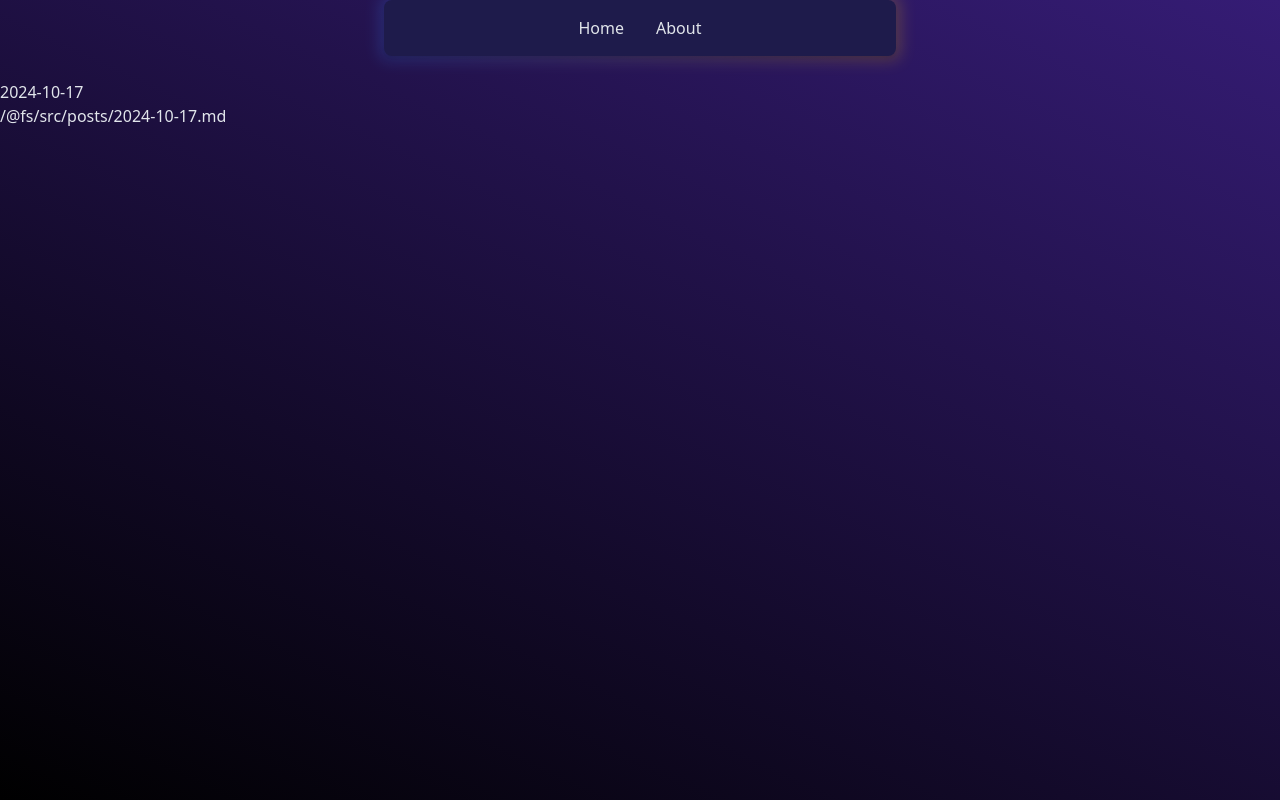
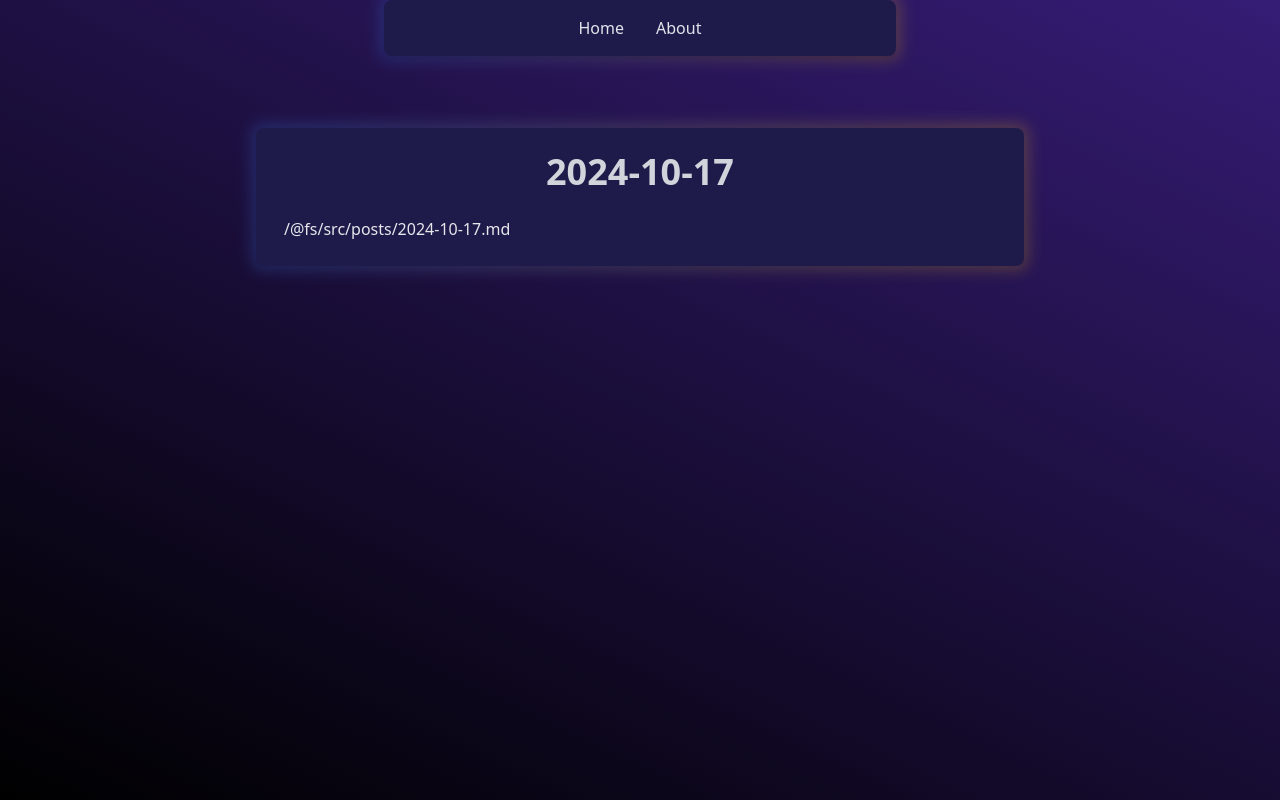
Before and after one commit to JimzSnowby/snowby-blog, a React (Vite) app: page /article/1 in a window 1280 px wide. Built offline with nearby package versions, Linux system fonts and the light colour scheme.

Commit message:
Final adjustments to style

```diff
--- a/src/components/LinkedInProfile.jsx
+++ b/src/components/LinkedInProfile.jsx
@@ -1,27 +1,23 @@
-import React from 'react';
+import { Link } from "react-router-dom";
 
 function LinkedInProfile() {
   return (
-    <div
-      className="fixed md:right-4 md:top-32 top-16 left-0 right-0 mx-auto md:mx-0 w-full md:w-60 group z-30"
-    >
-      {/* Glowing gradient border */}
+    <div className="group relative w-full max-w-screen-md mx-auto mb-6">
+
+      {/* Glowing gradient border with scale effect */}
       <div
-        className="absolute -inset-1 bg-gradient-to-r from-blue-500 to-yellow-500 rounded-lg blur opacity-25 group-hover:opacity-100 transition duration-1000 group-hover:duration-500"
+        className="absolute -inset-1 bg-gradient-to-r from-blue-500 to-yellow-500 rounded-lg blur opacity-25 transition-all duration-500 group-hover:opacity-100 group-hover:scale-110"
       ></div>
 
-      {/* Profile Content */}
-      <div className="relative px-4 py-6 bg-indigo-950 rounded-lg shadow-lg transition-transform duration-300 group-hover:scale-105">
-        <h2 className="text-lg font-semibold text-gray-400">James Sowerby</h2>
-        <p className="text-gray-300">Software Engineer</p>
-        <a
-          href="https://www.linkedin.com/in/james-sowerby-393146248/"
-          target="_blank"
-          rel="noopener noreferrer"
-          className="text-blue-400 hover:text-blue-500"
-        >
-          View LinkedIn Profile
-        </a>
+      {/* Main content with padding and scale effect */}
+      <div
+        className="relative px-7 py-6 bg-indigo-950 ring-1 ring-gray-900/5 rounded-lg flex flex-col items-start space-y-2 transition-transform transform group-hover:scale-105 duration-500 z-10"
+      >
+        <h2 className="text-2xl font-semibold mb-2 text-gray-100">James Sowerby</h2>
+        <p className="text-gray-300">Connect with me on LinkedIn!</p>
+        <Link to="https://www.linkedin.com/in/james-sowerby-393146248/" className="text-blue-400 underline">
+          Visit LinkedIn
+        </Link>
       </div>
     </div>
   );
--- a/src/pages/About.jsx
+++ b/src/pages/About.jsx
@@ -7,11 +7,19 @@
  */
 function About() {
     return (
-    <>
-        <h1>About</h1>
-        <p>This page is about me</p>
-    </>
-    )
+      <div className="flex flex-col items-center">
+        {/* Glowing border with scale effect */}
+        <div className="group relative w-full max-w-screen-md mx-auto mt-12 mb-6">
+          <div className="absolute -inset-1 bg-gradient-to-r from-blue-500 to-yellow-500 rounded-lg blur opacity-25 transition-all duration-500 group-hover:opacity-100 group-hover:scale-110"></div>
+
+          {/* Main content with padding and scale effect */}
+          <div className="relative px-7 py-6 bg-indigo-950 ring-1 ring-gray-900/5 rounded-lg transition-transform transform group-hover:scale-105 duration-500 z-10">
+            <h1 className="text-4xl font-bold mb-4 text-cobalt-blue-text">About</h1>
+            <p className="text-gray-100">This page is under construction</p>
+          </div>
+        </div>
+      </div>
+    );
   }
 
-export default About
+  export default About;
--- a/src/pages/ArticlePage.jsx
+++ b/src/pages/ArticlePage.jsx
@@ -34,10 +34,25 @@ function ArticlePage() {
   }, [id]);
 
   return (
-    <div>
-      <h1>{title}</h1>
-      {/* Render the full content */}
-      <div dangerouslySetInnerHTML={{ __html: content }} />
+    <div className="flex flex-col items-center">
+      {/* Glowing effect container */}
+      <div className="group relative w-full max-w-screen-md mx-auto mt-12 mb-8">
+        {/* Glowing gradient border */}
+        <div
+          className="absolute -inset-1 bg-gradient-to-r from-blue-500 to-yellow-500 rounded-lg blur opacity-25 group-hover:opacity-100 transition duration-1000 group-hover:duration-500"
+        ></div>
+
+        {/* Main article content */}
+        <div
+          className="relative px-7 py-6 bg-indigo-950 ring-1 ring-gray-900/5 rounded-lg leading-relaxed text-gray-100"
+        >
+          <h1 className="text-4xl font-bold text-center mb-6 text-gray-300">{title}</h1>
+          <div
+            className="prose prose-lg prose-invert max-w-none text-gray-200"
+            dangerouslySetInnerHTML={{ __html: content }}
+          />
+        </div>
+      </div>
     </div>
   );
 }
--- a/src/pages/Home.jsx
+++ b/src/pages/Home.jsx
@@ -1,20 +1,21 @@
-import Articles from "../components/Articles"
+import Articles from "../components/Articles";
 import LinkedInProfile from '../components/LinkedInProfile';
 
 /**
  * Home page
  *
-* This is the main landing page for the application
+ * Main landing page for the application
  *
  * @author James Sowerby
  */
 function Home() {
   return (
-    <>
+    <div className="flex flex-col items-center p-4 md:p-8 space-y-8">
+      {/* Center the LinkedIn profile on desktop and keep layout flexible on mobile */}
       <LinkedInProfile />
       <Articles />
-    </>
-    )
+    </div>
+  );
 }
 
-export default Home
+export default Home;
```
Lines whose indentation alone changed are shown as unchanged.
